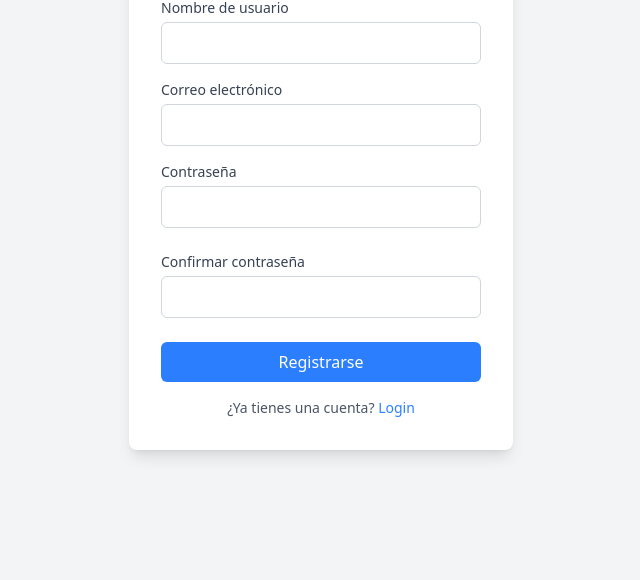
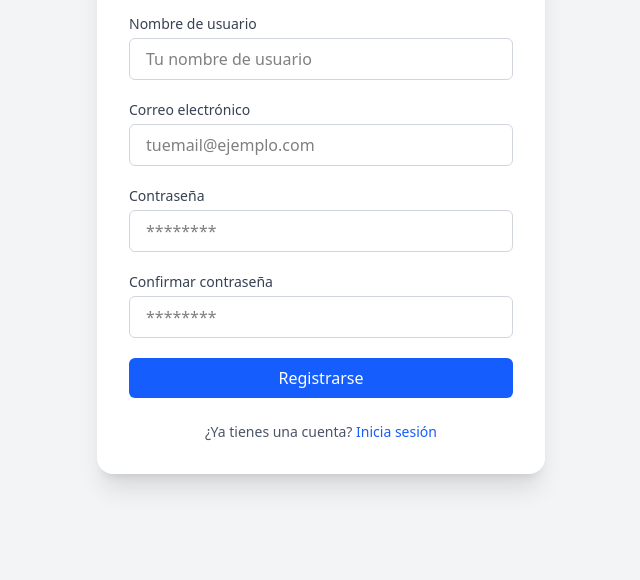
Before and after one commit to AndresR0910x/Wordify-extension-V1, a browser extension: page front-end/html/register.html in a window 1280 px wide. Shown: the part 220-800 px from the top of the page, without its empty margins (319-959 px from the left). Drawn offline with nearby package versions, Linux system fonts and the light colour scheme.

Commit message:
Update register.html
Cambios actualizados

```diff
--- a/front-end/html/register.html
+++ b/front-end/html/register.html
@@ -1,42 +1,99 @@
 <!DOCTYPE html>
-<html lang="en">
+<html lang="es">
 <head>
-    <meta charset="UTF-8">
-    <meta name="viewport" content="width=device-width, initial-scale=1.0">
+  <meta charset="UTF-8" />
+  <meta name="viewport" content="width=device-width, initial-scale=1.0" />
+  <meta http-equiv="X-UA-Compatible" content="IE=edge" />
+  <title>Wordify - Crear cuenta</title>
+
+  <!-- TailwindCSS CDN (opcional: puedes usar tu propia build si prefieres) -->
   <script src="https://unpkg.com/@tailwindcss/browser@4"></script>
 </head>
-<body>
-    <div class="flex justify-center items-center min-h-screen bg-gray-100">
-        <div class="bg-white p-8 rounded-lg shadow-lg w-96">
-          <h2 class="text-2xl font-semibold text-center mb-6">Crear cuenta</h2>
-          <form action="/register" method="POST">
-            <div class="mb-4">
-              <label for="username" class="block text-sm font-medium text-gray-700">Nombre de usuario</label>
-              <input type="text" id="username" name="username" class="w-full p-2 mt-1 border border-gray-300 rounded-md" required>
+<body class="bg-gray-100 font-sans antialiased">
+
+  <main class="flex items-center justify-center min-h-screen">
+    <section class="bg-white p-8 rounded-2xl shadow-xl w-full max-w-md">
+
+      <!-- Encabezado -->
+      <header class="mb-6 text-center">
+        <h1 class="text-3xl font-bold text-gray-800">Wordify</h1>
+        <p class="text-lg text-gray-500 mt-2">Crear cuenta</p>
+      </header>
+
+      <!-- Formulario de registro -->
+      <form action="/register" method="POST" id="registerForm" class="space-y-5">
+
+        <!-- Nombre de usuario -->
+        <div>
+          <label for="username" class="block text-sm font-medium text-gray-700 mb-1">Nombre de usuario</label>
+          <input
+            type="text"
+            id="username"
+            name="username"
+            class="w-full px-4 py-2 border border-gray-300 rounded-md focus:ring-2 focus:ring-blue-500 focus:outline-none"
+            placeholder="Tu nombre de usuario"
+            required
+          />
         </div>
-            <div class="mb-4">
-              <label for="email" class="block text-sm font-medium text-gray-700">Correo electrónico</label>
-              <input type="email" id="email" name="email" class="w-full p-2 mt-1 border border-gray-300 rounded-md" required>
+
+        <!-- Correo electrónico -->
+        <div>
+          <label for="email" class="block text-sm font-medium text-gray-700 mb-1">Correo electrónico</label>
+          <input
+            type="email"
+            id="email"
+            name="email"
+            class="w-full px-4 py-2 border border-gray-300 rounded-md focus:ring-2 focus:ring-blue-500 focus:outline-none"
+            placeholder="tuemail@ejemplo.com"
+            required
+          />
         </div>
-            <div class="mb-6">
-              <label for="password" class="block text-sm font-medium text-gray-700">Contraseña</label>
-              <input type="password" id="password" name="password" class="w-full p-2 mt-1 border border-gray-300 rounded-md" required>
+
+        <!-- Contraseña -->
+        <div>
+          <label for="password" class="block text-sm font-medium text-gray-700 mb-1">Contraseña</label>
+          <input
+            type="password"
+            id="password"
+            name="password"
+            class="w-full px-4 py-2 border border-gray-300 rounded-md focus:ring-2 focus:ring-blue-500 focus:outline-none"
+            placeholder="********"
+            required
+          />
         </div>
-            <div class="mb-6">
-              <label for="confirm_password" class="block text-sm font-medium text-gray-700">Confirmar contraseña</label>
-              <input type="password" id="confirm_password" name="confirm_password" class="w-full p-2 mt-1 border border-gray-300 rounded-md" required>
+
+        <!-- Confirmar contraseña -->
+        <div>
+          <label for="confirm_password" class="block text-sm font-medium text-gray-700 mb-1">Confirmar contraseña</label>
+          <input
+            type="password"
+            id="confirm_password"
+            name="confirm_password"
+            class="w-full px-4 py-2 border border-gray-300 rounded-md focus:ring-2 focus:ring-blue-500 focus:outline-none"
+            placeholder="********"
+            required
+          />
         </div>
-            <button type="submit" class="w-full bg-blue-500 text-white py-2 rounded-md hover:bg-blue-600">Registrarse</button>
+
+        <!-- Botón de registro -->
+        <button
+          type="submit"
+          class="w-full bg-blue-600 text-white py-2 rounded-md hover:bg-blue-700 transition-colors duration-300"
+        >
+          Registrarse
+        </button>
       </form>
 
-          <!-- Enlace para redirigir a la página de login -->
-          <p class="text-center mt-4 text-sm text-gray-600">
-            ¿Ya tienes una cuenta? <a href="login.html" class="text-blue-500 hover:underline">Login</a>
+      <!-- Enlace a login -->
+      <p class="mt-6 text-center text-sm text-gray-600">
+        ¿Ya tienes una cuenta?
+        <a href="login.html" class="text-blue-600 hover:underline">Inicia sesión</a>
       </p>
-        </div>
-      </div>
 
+    </section>
+  </main>
+
+  <!-- Enlace al archivo JS -->
   <script src="../js/register.js"></script>
-
 </body>
 </html>
```
Lines whose indentation alone changed are shown as unchanged.
